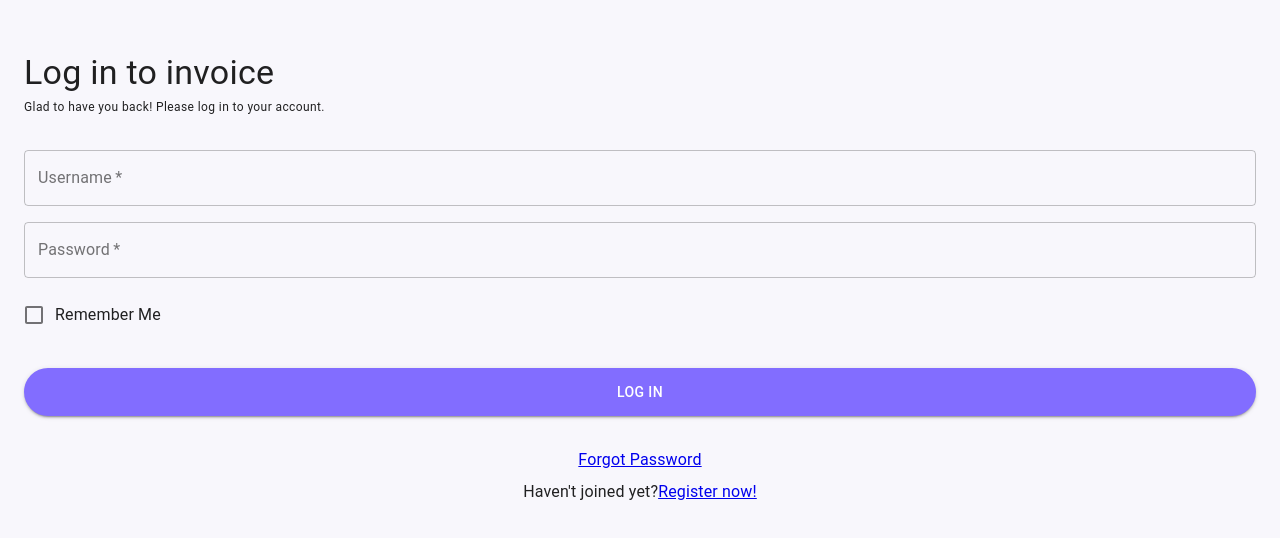
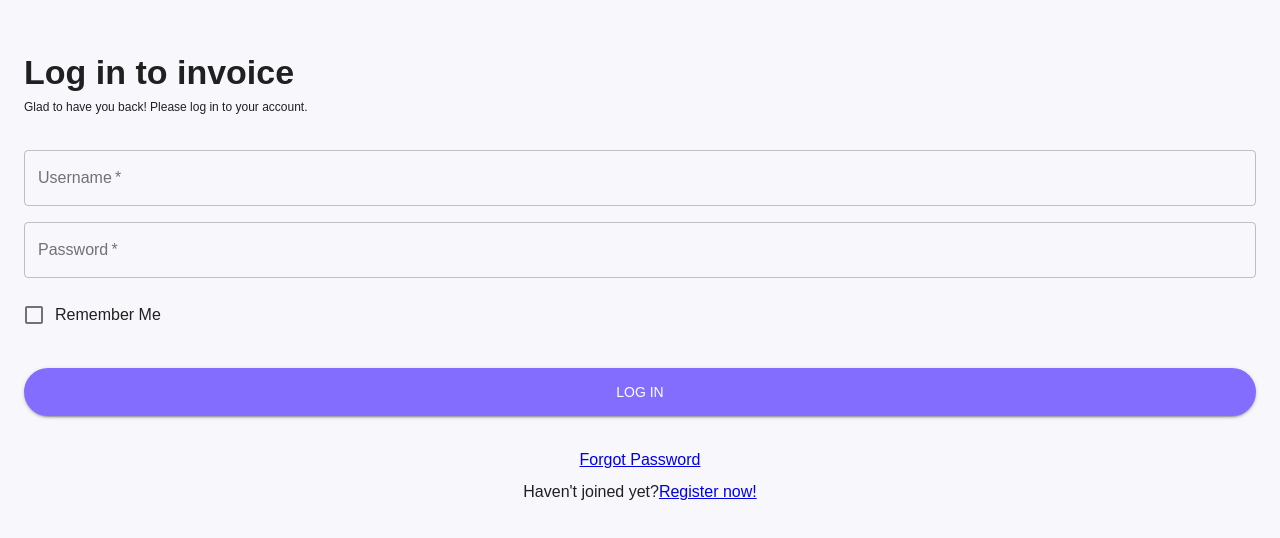
Before and after one commit to LordAldi/Invoice-UI, a React (Create React App) app: page /login in a window 1280 px wide. Shown: the part 122-660 px from the top of the page. Built offline with nearby package versions, Linux system fonts and the light colour scheme.

Commit message:
set default font

```diff
--- a/src/Theme.js
+++ b/src/Theme.js
@@ -4,6 +4,22 @@ import React from "react";
 
 const Theme = ({ children }) => {
   const theme = createMuiTheme({
+    typography: {
+      fontFamily: [
+        "Raleway",
+        "sans-serif",
+        "-apple-system",
+        "BlinkMacSystemFont",
+        '"Segoe UI"',
+        "Roboto",
+        '"Helvetica Neue"',
+        "Arial",
+        "sans-serif",
+        '"Apple Color Emoji"',
+        '"Segoe UI Emoji"',
+        '"Segoe UI Symbol"',
+      ].join(","),
+    },
     palette: {
       primary: {
         main: "rgba(130, 109, 255, 1)",
--- a/src/pages/Login.js
+++ b/src/pages/Login.js
@@ -18,6 +18,7 @@ const useStyles = makeStyles((theme) => ({
   },
   title: {
     marginBottom: theme.spacing(0.5),
+    fontWeight: 800,
   },
   form: {
     marginTop: theme.spacing(4),
```
